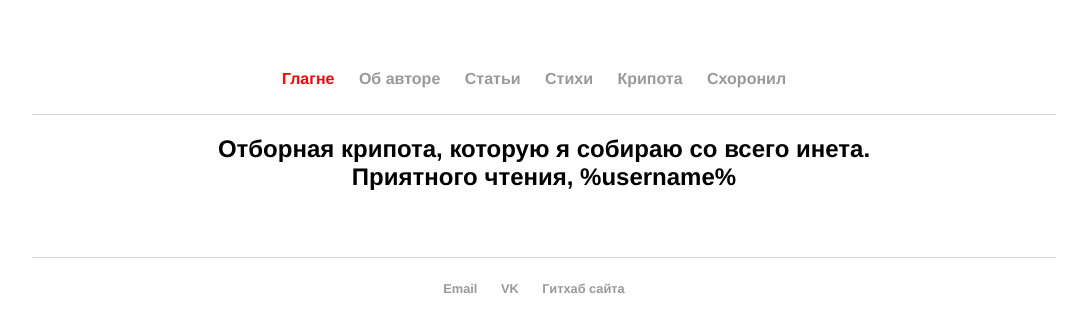
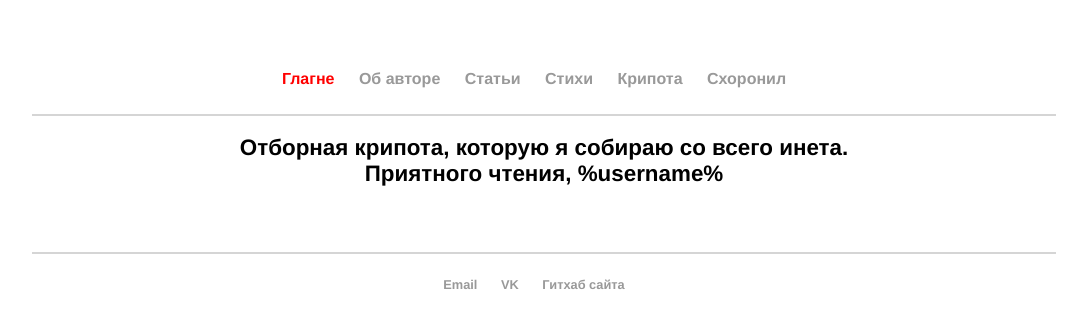
Before and after one commit to G0DMD/G0DMD.github.io, a Jekyll site: the page built from creepy/index.html, in a window 1280 px wide. Shown: the top 332 px of the page, without its empty margins (96-1183 px from the left). Built offline with Jekyll 4.4.1, drawn with Linux system fonts in a browser that asks for light colours.

Commit message:
Update main.css

```diff
--- a/css/main.css
+++ b/css/main.css
@@ -32,7 +32,7 @@ h1 {
     }
 
 h2 {
-    font-size: 1.5em;
+    font-size: 1.4em;
     font-family:'Helvetica', 'Arial', 'Sans-Serif';
     text-align: center;
 }
@@ -44,7 +44,7 @@ p {
 }
 
 footer {
-    border-top: 1px solid #d5d5d5;
+    border-top: 2px solid #d5d5d5;
     font-size: .8em;
 }
 
```
